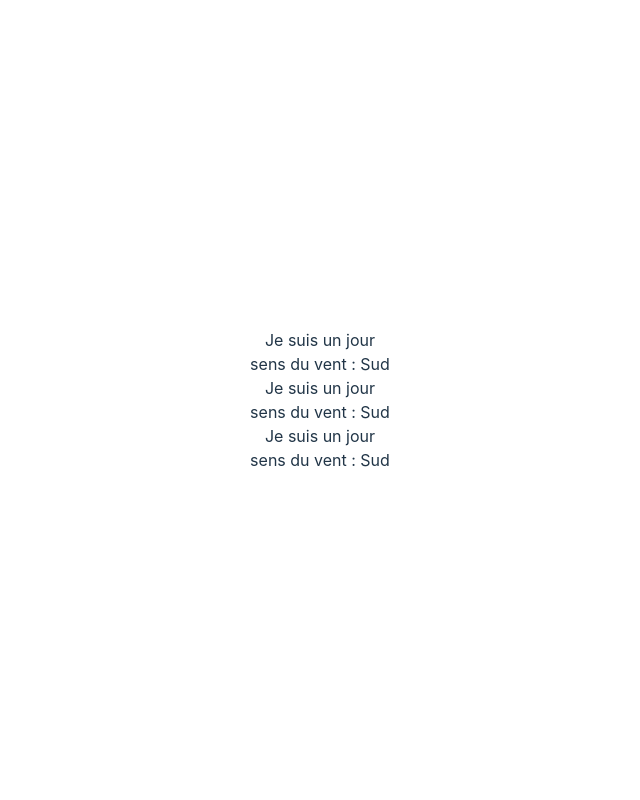
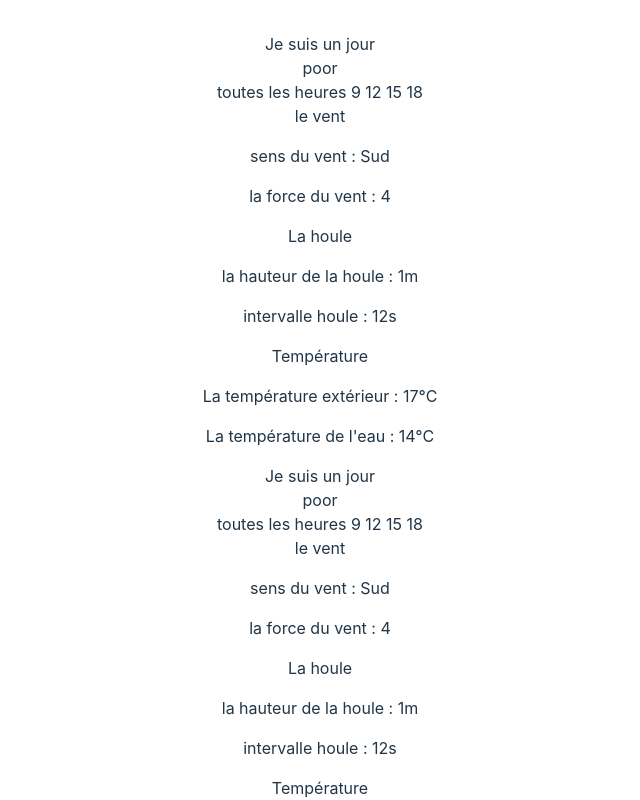
Before and after one commit to Talluan/SurfApp, a Vue app in the folder frontend/: page / in a window 1280 px wide. Shown: the top 800 px of the page, without its empty margins (320-960 px from the left). Built offline with nearby package versions, Linux system fonts and the light colour scheme.

Commit message:
creation constante jour

```diff
--- a/frontend/package.json
+++ b/frontend/package.json
@@ -9,6 +9,7 @@
     "preview": "vite preview"
   },
   "dependencies": {
+    "chart.js": "^4.4.0",
     "vue": "^3.3.4"
   },
   "devDependencies": {
--- a/frontend/src/components/MainView/Jour.vue
+++ b/frontend/src/components/MainView/Jour.vue
@@ -1,15 +1,59 @@
 <template>
     <div>Je suis un jour</div>
-    <div>sens du vent : {{ sensVent }}</div>
+
+
+        <!-- <img src="/Surfometer/SurfDayImage?dayNumber=-20231114&amp;spotName=ST_GILLES_CROIX_VIE&amp;width=47&amp;height=300&amp;Options=" alt="" title="" width="47" height="300"> -->
+        <div>{{  conditionsSurf }}</div>
+        <div> toutes les heures 9 12 15 18</div>
+        <div> le vent
+            <p>sens du vent : {{ sensVent }}</p>
+            <p>la force du vent : {{ forceVent }}</p>
+        </div>
+        <div> La houle
+            <p>la hauteur de la houle : {{ hauteurHoule }}</p>
+            <p>intervalle houle : {{ intervalleHoule }}</p>
+        </div>
+        <div> Température
+            <p> La température extérieur : {{ tempExterieur }}</p>
+            <p> La température de l'eau : {{ tempEaux }}</p>
+        </div>
+
 </template>
 
 <script setup lang="ts">
 
     import { ref } from 'vue';
-
-
+    //import Chart from 'chart.js/auto';
     const sensVent = ref("Sud");
+    const forceVent=  ref("4");
+    const hauteurHoule = ref("1m");
+    const intervalleHoule = ref("12s");
+    const tempExterieur = ref("17°C");
+    const tempEaux = ref ("14°C");
+    const conditionsSurf = ref ("poor");
+    const lat = 58.7984;
+    const lng = 17.8081;
 
 
 
+    // const params = 'windSpeed';
+
+//https://erikflowers.github.io/weather-icons/
+//https://api.meteo-concept.com/api/forecast/surf/daily/0?latlng=48.086%2C-2.635&id=94a5b291-5043-4e60-a094-ad02c21cae00
+
+//https://api.meteo-concept.com/api/forecast/surf/daily/0?latlng=48.086%2C-2.635&id=94a5b291-5043-4e60-a094-ad02c21cae000?token=68114671c02dab5f463d21df3701042410766346ceaa68040f1f4e7f5b0d846b
+
+// https://dashboard.stormglass.io/confirmed
+// d7dd31c8-830f-11ee-84c8-0242ac130002-d7dd324a-830f-11ee-84c8-0242ac130002
+
+
+
+    // fetch(`https://api.stormglass.io/v2/weather/point?lat=${lat}&lng=${lng}&params=${params}`, {
+    // headers: {
+    // 'Authorization': 'd7dd31c8-830f-11ee-84c8-0242ac130002-d7dd324a-830f-11ee-84c8-0242ac130002'
+    // }
+    // }).then((response) => response.json()).then((jsonData) => {
+    // // Do something with response data.
+    // });
+
 </script>
```
Also changed, not shown: 2 other files (tests, documents, lock files or other folders).
